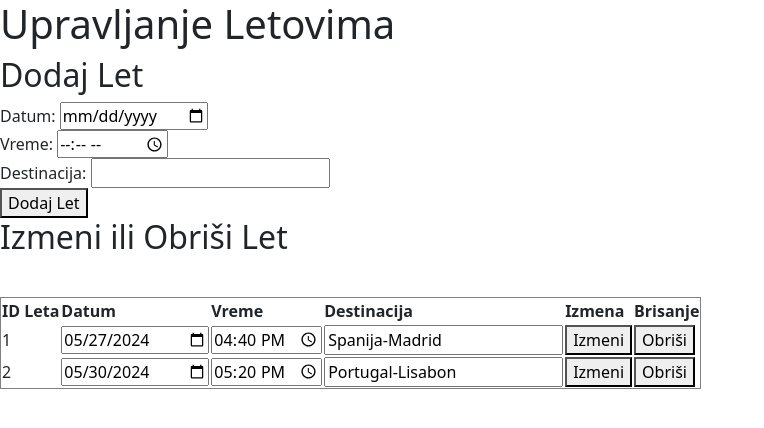
After one commit to LukaM16/AvioKompanija, a PHP site: page /php/letovi.php in a window 1280 px wide. The commit adds this page. Shown: the top 428 px of the page, without its empty margins (0-764 px from the left). Run offline with PHP 8.4, Linux system fonts and the light colour scheme; data comes from the database, SQL or seed files in the repository; both versions use the stored data as it was after the commit.

Commit message:
Add files via upload

```diff
--- /dev/null
+++ b/Projekat/AvioKompanija/php/letovi.php
@@ -0,0 +1,106 @@
+<?php
+include 'connection.php';
+
+// Dodavanje leta
+if (isset($_POST['dodaj'])) {
+    $datum = $_POST['datum'];
+    $vreme = $_POST['vreme'];
+    $destinacija = $_POST['destinacija'];
+
+    $sql = "INSERT INTO let (datum, vreme, destinacija) VALUES ('$datum', '$vreme', '$destinacija')";
+    if ($conn->query($sql) === TRUE) {
+        echo "Let je uspešno dodat.";
+    } else {
+        echo "Greška: " . $sql . "<br>" . $conn->error;
+    }
+}
+
+// Izmena leta
+if (isset($_POST['izmeni'])) {
+    $let_id = $_POST['let_id'];
+    $datum = $_POST['datum'];
+    $vreme = $_POST['vreme'];
+    $destinacija = $_POST['destinacija'];
+
+    $sql = "UPDATE let SET datum='$datum', vreme='$vreme', destinacija='$destinacija' WHERE let_id=$let_id";
+    if ($conn->query($sql) === TRUE) {
+        echo "Let je uspešno izmenjen.";
+    } else {
+        echo "Greška: " . $sql . "<br>" . $conn->error;
+    }
+}
+
+// Brisanje leta
+if (isset($_POST['obrisi'])) {
+    $let_id = $_POST['let_id'];
+
+    $sql = "DELETE FROM let WHERE let_id=$let_id";
+    if ($conn->query($sql) === TRUE) {
+        echo "Let je uspešno obrisan.";
+    } else {
+        echo "Greška: " . $sql . "<br>" . $conn->error;
+    }
+}
+
+// Prikaz svih letova
+$sql = "SELECT * FROM let";
+$result = $conn->query($sql);
+
+?>
+
+<!DOCTYPE html>
+<html lang="sr">
+<head>
+    <meta charset="UTF-8">
+    <title>Upravljanje Letovima</title>
+    <link href="https://cdn.jsdelivr.net/npm/bootstrap@5.3.0-alpha3/dist/css/bootstrap.min.css" rel="stylesheet"
+    integrity="sha384-KK94CHFLLe+nY2dmCWGMq91rCGa5gtU4mk92HdvYe+M/SXH301p5ILy+dN9+nJOZ" crossorigin="anonymous">
+    <link rel="stylesheet" href="css/style.css">
+
+</head>
+<body>
+    <h1>Upravljanje Letovima</h1>
+
+    <form method="post" action="">
+        <h2>Dodaj Let</h2>
+        Datum: <input type="date" name="datum" required><br>
+        Vreme: <input type="time" name="vreme" required><br>
+        Destinacija: <input type="text" name="destinacija" required><br>
+        <button type="submit" name="dodaj">Dodaj Let</button>
+    </form>
+
+    <h2>Izmeni ili Obriši Let</h2>
+    <table border="1">
+        <tr>
+            <th>ID Leta</th>
+            <th>Datum</th>
+            <th>Vreme</th>
+            <th>Destinacija</th>
+            <th>Izmena</th>
+            <th>Brisanje</th>
+        </tr>
+        <?php while($row = $result->fetch_assoc()): ?>
+        <tr>
+            <form method="post" action="">
+                <td><?php echo $row['let_id']; ?></td>
+                <td><input type="date" name="datum" value="<?php echo $row['datum']; ?>" required></td>
+                <td><input type="time" name="vreme" value="<?php echo $row['vreme']; ?>" required></td>
+                <td><input type="text" name="destinacija" value="<?php echo $row['destinacija']; ?>" required></td>
+                <td>
+                    <input type="hidden" name="let_id" value="<?php echo $row['let_id']; ?>">
+                    <button type="submit" name="izmeni">Izmeni</button>
+                </td>
+                <td>
+                    <input type="hidden" name="let_id" value="<?php echo $row['let_id']; ?>">
+                    <button type="submit" name="obrisi" onclick="return confirm('Da li ste sigurni da želite da obrišete ovaj let?');">Obriši</button>
+                </td>
+            </form>
+        </tr>
+        <?php endwhile; ?>
+    </table>
+</body>
+</html>
+
+<?php
+$conn->close();
+?>
```
Also changed, not shown: Projekat/AvioKompanija/aviokompanija (1).sql (added, +91 -0 lines), Projekat/AvioKompanija/homepage.php (+7 -0 lines), Projekat/AvioKompanija/css/style.css (line endings or trailing spaces).
